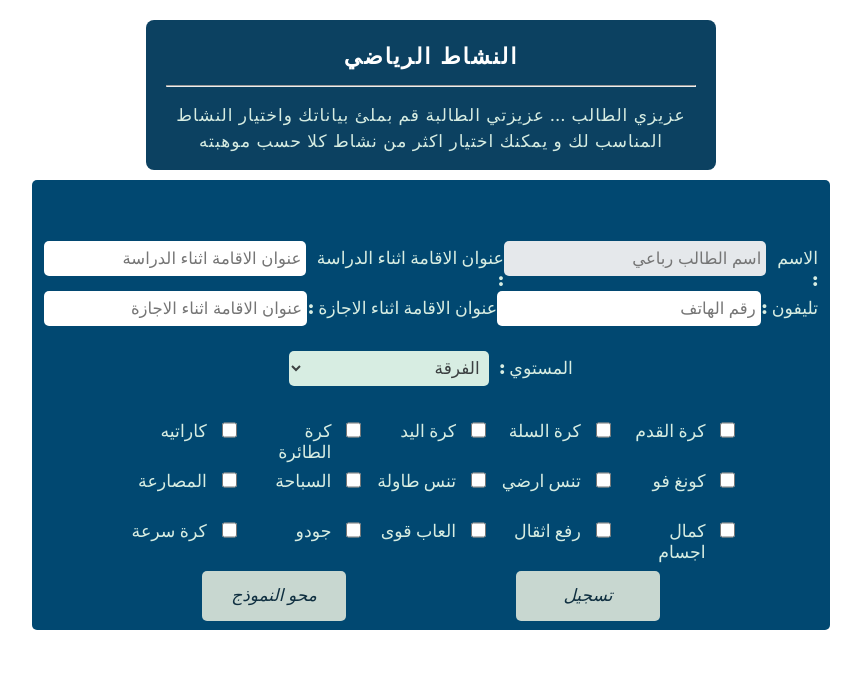
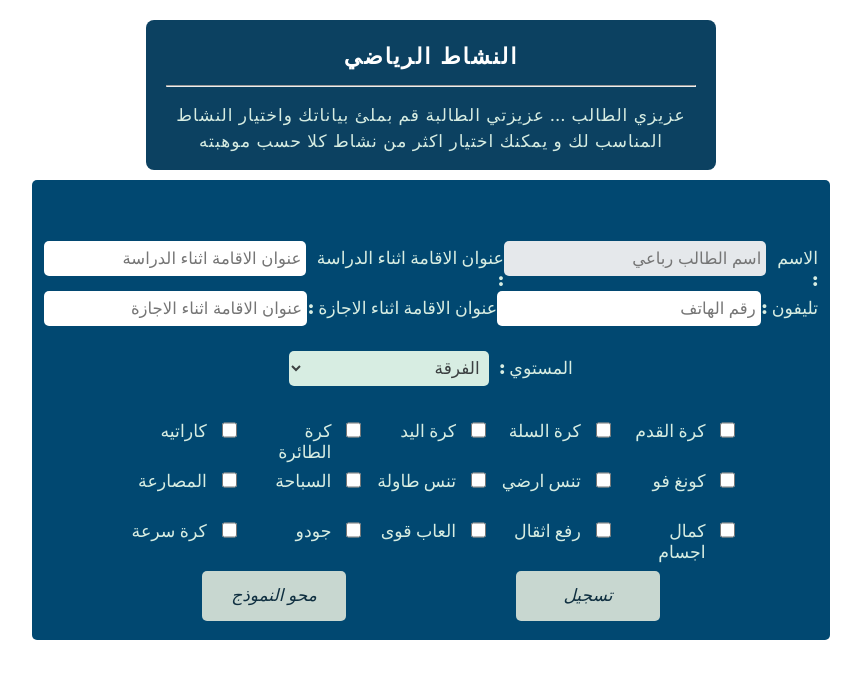
Before and after one commit to TWhYNoTT/gradife, a plain HTML site: page RegistrationPages/RegisterSports.html in a window 1280 px wide. Shown: the whole page, without its empty margins (209-1070 px from the left). Drawn offline with Linux system fonts and the light colour scheme.

Commit message:
Update RegisterSports.html

```diff
--- a/RegistrationPages/RegisterSports.html
+++ b/RegistrationPages/RegisterSports.html
@@ -10,13 +10,13 @@
     <link rel="stylesheet" href="css/CssCommonRrgiter.css">
     <style>
         .container {
-            height: 100vh;
+            height: 700px;
         }
 
         /* Form  Section */
 
         .content-form {
-            height: 450px;
+            height: 460px;
         }
 
         @media(max-width:767px) {}
```
